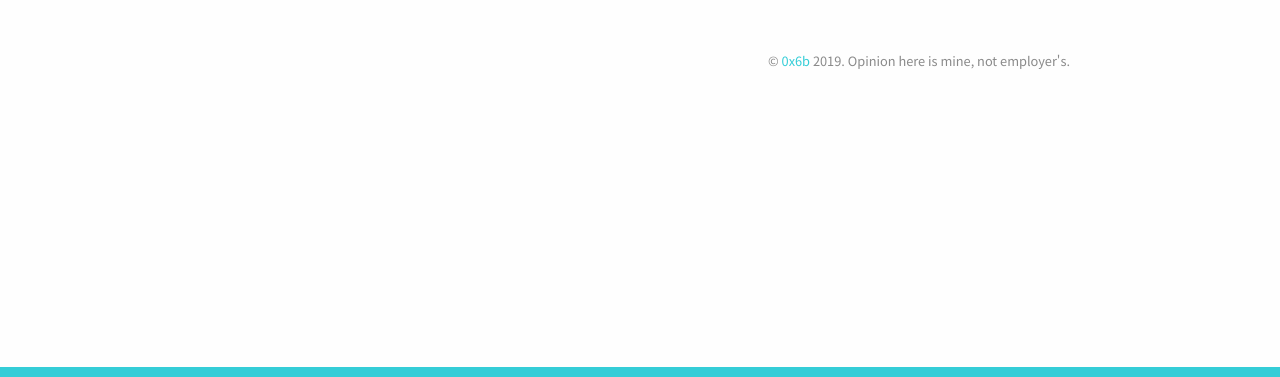
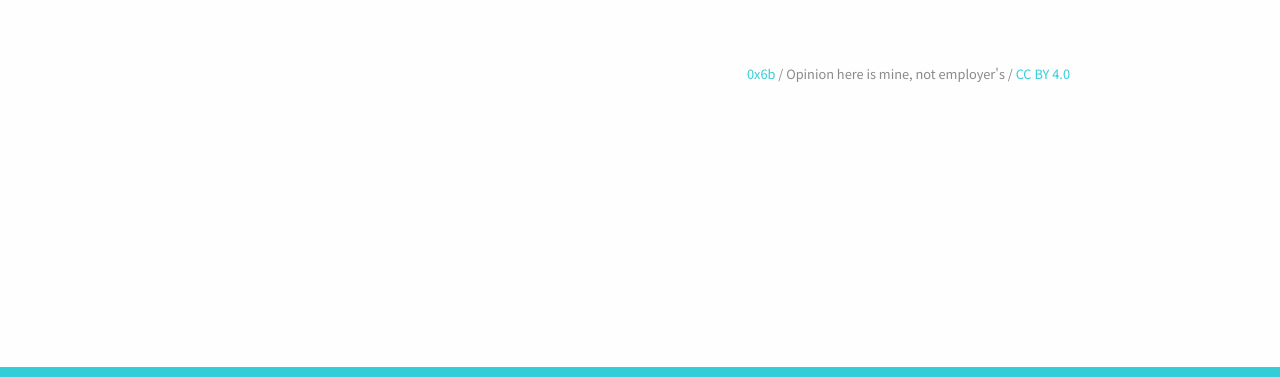
Before and after one commit to 0x6b/0x6b.github.io, a plain HTML site: page index.html in a window 1280 px wide. Shown: the part 443-820 px from the top of the page. Drawn offline with Linux system fonts and the light colour scheme.

Commit message:
feat: add CC BY 4.0

```diff
--- a/index.html
+++ b/index.html
@@ -159,8 +159,7 @@
       </main>
 
       <footer id="footer">
-        &copy; <a href="https://github.com/0x6b">0x6b</a> 2019. Opinion here is
-        mine, not employer's.
+        <p><a href="https://github.com/0x6b">0x6b</a> / Opinion here is mine, not employer's / <a href="https://creativecommons.org/licenses/by/4.0/">CC BY 4.0</a></p>
       </footer>
     </div>
   </body>
```
Also changed, not shown: 404.html (+1 -1 lines), soracom-napter-tools-vscode/index.html (+1 -2 lines), super-charge-your-soracom-command-line-experience-with-sorashell/index.html (+1 -2 lines), tags/cli/index.html (+1 -2 lines), tags/extension/index.html (+1 -2 lines), tags/index.html (+1 -2 lines), tags/napter/index.html (+1 -2 lines), tags/soracom/index.html (+1 -2 lines), tags/vscode/index.html (+1 -2 lines).
